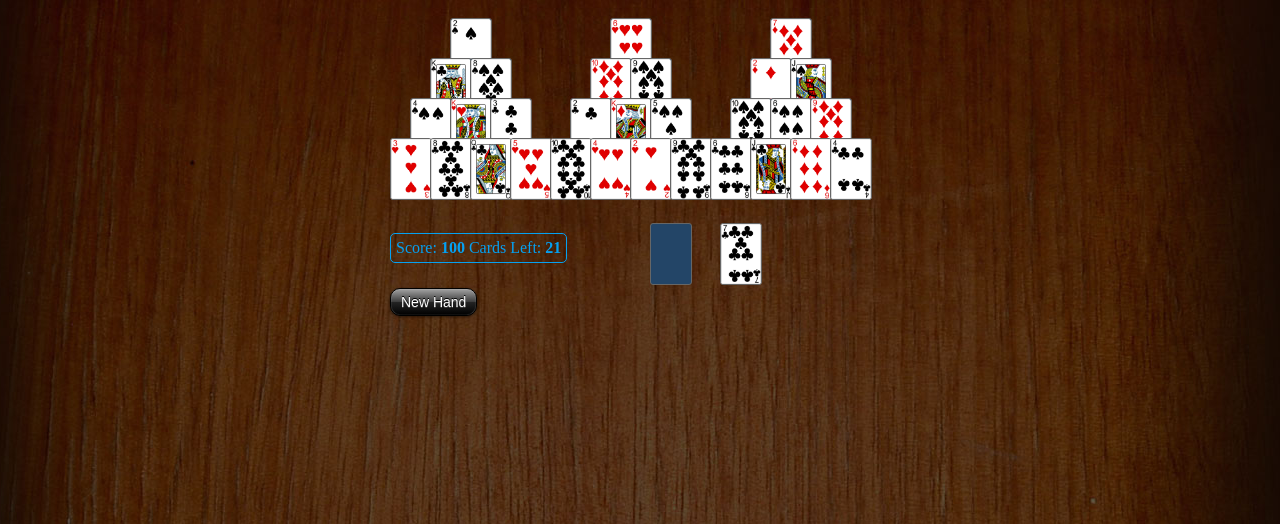
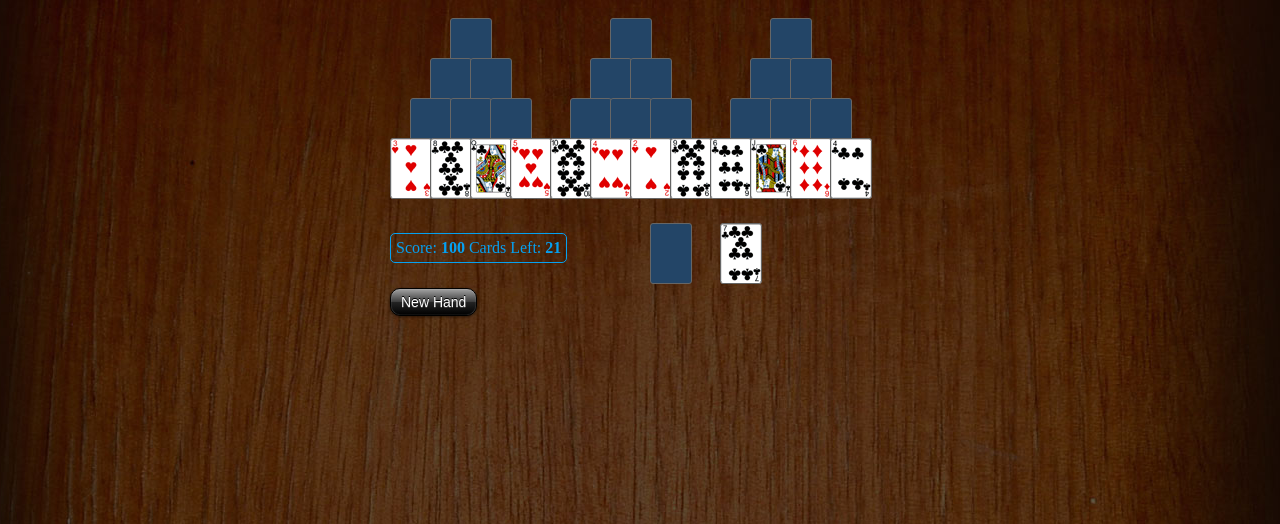
Before and after one commit to var-foo/tripeaks, a PHP site: page /tripeaks.html in a window 1280 px wide. Shown: the top 524 px of the page. Run offline with PHP 8.4, Linux system fonts and the light colour scheme; some libraries are stand-ins or nearby versions.

Commit message:
Large modification
Update cards.png to set card images to 40x59. This works for current size,
but cards need to be larger and image quality is currently in the shitter.

Update global.js to create a div with correct classes to allow me to key off
of the class names set up for the new sprite. Again, this is going to be
fucked as soon as we change card sizes.

Update style.css (i need to change this stupid ass name) for background
positions. Unfortunately, firefox is too cool to use
background-position-x and background-position-y and theres no way in hell
we're going to set background positions for each and every card, so we need
to make a js function to handle this without writing a million lines of shit
css.

Minor updates to tripeaks.js to support the above.

```diff
--- a/globals.js
+++ b/globals.js
@@ -9,7 +9,7 @@ var $fieldCard = $(".fieldCard");
 
 /**
  * Field is the peaks themselves. This does not include the hole or hand.
- * @constructor
+ * @namespace
  * @param deck {string} The name of the deck you want to deal from.
  */
 var Field = function (deck) {
@@ -21,21 +21,35 @@ var Field = function (deck) {
                     cards.push(deck.deal());
                 }
             };
-
+		/**
+		 * accepts a card and adds it to the cards array
+		 * @param card {object} the card being received by the field
+		 */
         this.receiveCard = function (card) {
             cards.push(card);
         };
+        /**
+         * returns a single card object in the array
+         * @param index {number} the index of the card in the cards array
+         */
         this.returnCard = function (index) {
             return cards[index];
         };
+        /**
+         * Creates a div for each card in the cards array.
+         */
         this.toHtml = function () {
             var arrayOut = [],
                 i;
             for (i = 0; i < cards.length; i++) {
-                arrayOut.push('<img id="card-',  i + 1, '" class="card fieldCard" src="images/cards/default/',String(cards[i].getName()).toLowerCase(),'_of_',cards[i].getSuit().toLowerCase(),'.png" alt="',cards[i].getFullName(),'" />');
+                arrayOut.push('<div id="card-',  i + 1, '" class="card fieldCard ',cards[i].getSuit().toLowerCase(),' val_',String(cards[i].getName()).toLowerCase(),'" />');
             }
             return arrayOut.join('');
         };
+        /**
+         * removes a single card from the cards array
+         * @param index {number} the index of the card in the cards array that you want to remove
+         */
         this.removeCard = function (index) {
             var card = cards[index];
             return card;
@@ -45,28 +59,37 @@ var Field = function (deck) {
 
 /**
  * Hole is the deck itself.
- * @constructor
+ * @namespace
  * @param deck {string} The name of the deck to deal from.
  */
 var Hole = function (deck) {
         var cards = [],
             i;
-
+		/** @constructor */
         this.init = function () {
             cards = [];
             for (i = 0; i < 22; i++) {
                 cards.push(deck.deal());
             }
         };
+        /**
+         * pops the top card off of the stack
+         */
         this.hitHand = function () {
             return cards.pop();
         };
+        /**
+         * puts a new card object into the cards array
+         * @param card {object} the card you want to push to the hole
+         */
         this.receiveCard = function (card) {
             cards.push(card);
         };
+   		/** @depricated */
         this.giveCard = function () {
             return cards.pop();
         };
+        /** returns the total number of card objects in the cards array */
         this.checkForCards = function () {
             return cards.length;
         };
@@ -74,7 +97,7 @@ var Hole = function (deck) {
             var arrayOut = [],
                 i;
             for (i = 0; i < cards.length; i++) {
-                arrayOut.push('<img class="card" src="images/cards/default/',String(cards[i].getName()).toLowerCase(),'_of_',cards[i].getSuit().toLowerCase(),'.png" alt="',cards[i].getFullName(),'" />');
+                arrayOut.push('<div id="card-',  i + 1, '" class="card fieldCard ',cards[i].getSuit().toLowerCase(),' val_',String(cards[i].getName()).toLowerCase(),'" />');
             }
             return arrayOut.join('');
         };
@@ -83,12 +106,15 @@ var Hole = function (deck) {
 
 /**
  * Hand is the face-up cards you play on the Field from.
- * @constructor
+ * @namespace
  * @param deck {string} The deck to deal from.
  */
 var Hand = function (deck) {
         var cards = [];
 
+		/**
+		 * @param card {object} the card that is being received
+		 */
         this.receiveCard = function (card) {
             cards.push(card);
         };
@@ -99,7 +125,9 @@ var Hand = function (deck) {
             var cardNumber = cards[topCard].getNumber();
             var cardName = cards[topCard].getName();
 
-            arrayOut.push('<img class="card handCard" src="images/cards/default/',String(cards[topCard].getName()).toLowerCase(),'_of_',cards[topCard].getSuit().toLowerCase(),'.png" alt="',cards[topCard].getFullName(),'" />');
+
+     	   arrayOut.push('<div class="card handCard front ',cards[topCard].getSuit().toLowerCase(),' val_',String(cards[topCard].getName()).toLowerCase(),'" />');
+
             return arrayOut.join('');
         };
         this.getTopCard = function () {
@@ -113,7 +141,7 @@ var Hand = function (deck) {
 
 /**
  * Score is the player's... score.
- * @constructor
+ * @namespace
  */
 var Score = function () {
     this.value = 100;
@@ -141,6 +169,12 @@ var Score = function () {
 };
 
 var TPCookie = function () {
+
+	/**
+	 * @param name {string} the name of the cookie you want to create
+	 * @param value {number} the value of the score you want to set
+	 * @param days {number} the number of days to store the cookie
+	 */
     this.create = function (name, value, days) {
     	var expires;
         if (days) {
@@ -153,6 +187,9 @@ var TPCookie = function () {
         document.cookie = name + "=" + value + expires + "; path=/";
     };
 
+	/**
+	 * @param name {string} the name of the cookie you want to read
+	 */
     this.read = function (name) {
         var nameEQ = name + "=";
         var ca = document.cookie.split(';');
@@ -168,6 +205,9 @@ var TPCookie = function () {
         return null;
     };
 
+	/**
+	 * @param name {string} the name of the cookie you want to erase
+	 */
     this.erase = function (name) {
         myCookie.create(name, "", -1);
     };
--- a/style.css
+++ b/style.css
@@ -1,3 +1,4 @@
+/* The table */
 body{
 	background:url(images/body.jpg) no-repeat center 0 #120902;
 }
@@ -10,38 +11,6 @@ body{
 	height:400px;
 }
 
-.Diamonds, .Hearts{
-	color:red;
-}
-
-.card, .handCard, #hole{
-	width:40px;
-	height:60px;
-	position:absolute;
-	border:1px solid #666;
-	border-radius:3px;
-	background-color:#fff;
-}
-
-.back, #hole.back{
-
-	background-color:#234567;
-}
-
-.card:hover, .handCard:hover, #hole:hover{
-	cursor:pointer;
-}
-
-.handCard{
-	top:215px;
-	left:430px;
-}
-/*
-#card{
-	top:215px;
-	left:380px;
-}
-*/
 #stats{
 	position:absolute;
 	top:225px;
@@ -99,14 +68,7 @@ body{
 	left:360px;
 }
 
-.fieldCard{
-	font-size:100%;
-}
-
-.back{
-	font-size:0;
-}
-
+/* Positioning the field */
 #card-1, #card-2, #card-3{
 	top:10px;
 }
@@ -151,3 +113,85 @@ body{
 #card-28{left:460px;}
 #card-29{left:500px;}
 #card-30{left:540px;}
+
+/* The Cards */
+.card, .handCard, #hole{
+	width:40px;
+	height:59px;
+	position:absolute;
+	border:1px solid #666;
+	border-radius:3px;
+	background-color:#fff;
+}
+
+.back, #hole.back{
+
+	background-color:#234567;
+}
+
+.card:hover, .handCard:hover, #hole:hover{
+	cursor:pointer;
+}
+
+.handCard{
+	top:215px;
+	left:430px;
+}
+
+/* Setting the card faces */
+.front{
+	background:url(images/cards/cards.png) no-repeat 0 0 #fff;
+}
+
+.clubs{
+	background-position-x:0;
+}
+.diamonds{
+	background-position-x:-40px;
+}
+.hearts{
+	background-position-x:-80px;
+}
+.spades{
+	background-position-x:-120px;
+}
+
+.val_2{
+	background-position-y:0;
+}
+.val_3{
+	background-position-y:-59px;
+}
+.val_4{
+	background-position-y:-118px;
+}
+.val_5{
+	background-position-y:-177px;
+}
+.val_6{
+	background-position-y:-236px;
+}
+.val_7{
+	background-position-y:-295px;
+}
+.val_8{
+	background-position-y:-354px;
+}
+.val_9{
+	background-position-y:-413px;
+}
+.val_10{
+	background-position-y:-472px;
+}
+.val_j{
+	background-position-y:-531px;
+}
+.val_q{
+	background-position-y:-590px;
+}
+.val_k{
+	background-position-y:-649px;
+}
+.val_a{
+	background-position-y:-708px;
+}
--- a/tripeaks.js
+++ b/tripeaks.js
@@ -49,12 +49,10 @@ function init() {
             myScore.addToScore();
         }
         //Define an easy way to tell if a card is face-down, and if it is, "lock" the card
-        if ($clicked.hasClass("back")) {
-            locked = true;
-        }
 
-        //if the clicked card isn't locked...
-        if (!locked) {
+
+        //if the clicked card is visible...
+        if (!$clicked.hasClass("back")) {
             // ...and it's not an ace or a king...
             if ((clickedValue != 1) && (clickedValue != 13)) {
                 // ...and the card's face value is 1 less or 1 greater than the hand card, remove it from
@@ -140,7 +138,7 @@ function reset() {
     $hole.show();
 }
 
-//Stuff in here only runs once...
+//Stuff in here only runs exactly one time per page load...
 (function () {
 
     var $newHand = $("#newHand");
```
Also changed, not shown: images/cards/cards.png. Lines whose indentation alone changed are shown as unchanged.
